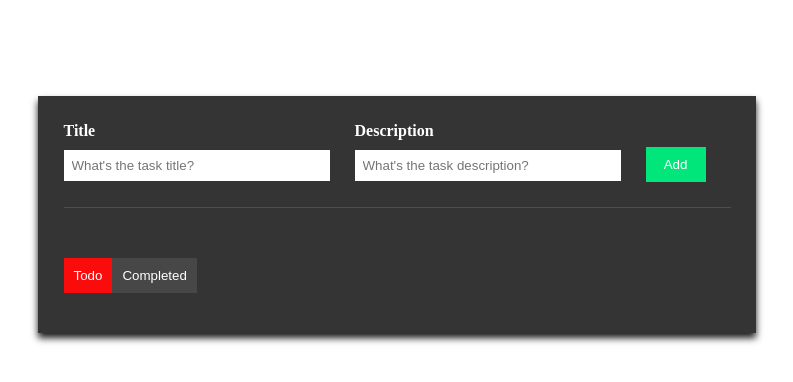
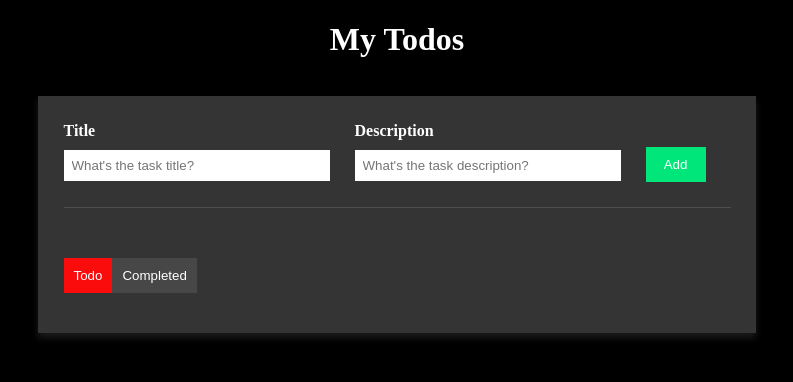
Before and after one commit to jeevan07854/React--Todo-Webapp, a React (Vite) app: page / in a window 1280 px wide. Shown: the top 382 px of the page, without its empty margins (243-1036 px from the left). Built offline with nearby package versions, Linux system fonts and the light colour scheme.

Commit message:
Update App.css

```diff
--- a/src/App.css
+++ b/src/App.css
@@ -1,5 +1,5 @@
 body{
-    background-color: ;
+    background-color:black ;
     color:white;
     overflow: hidden;
   }
```
